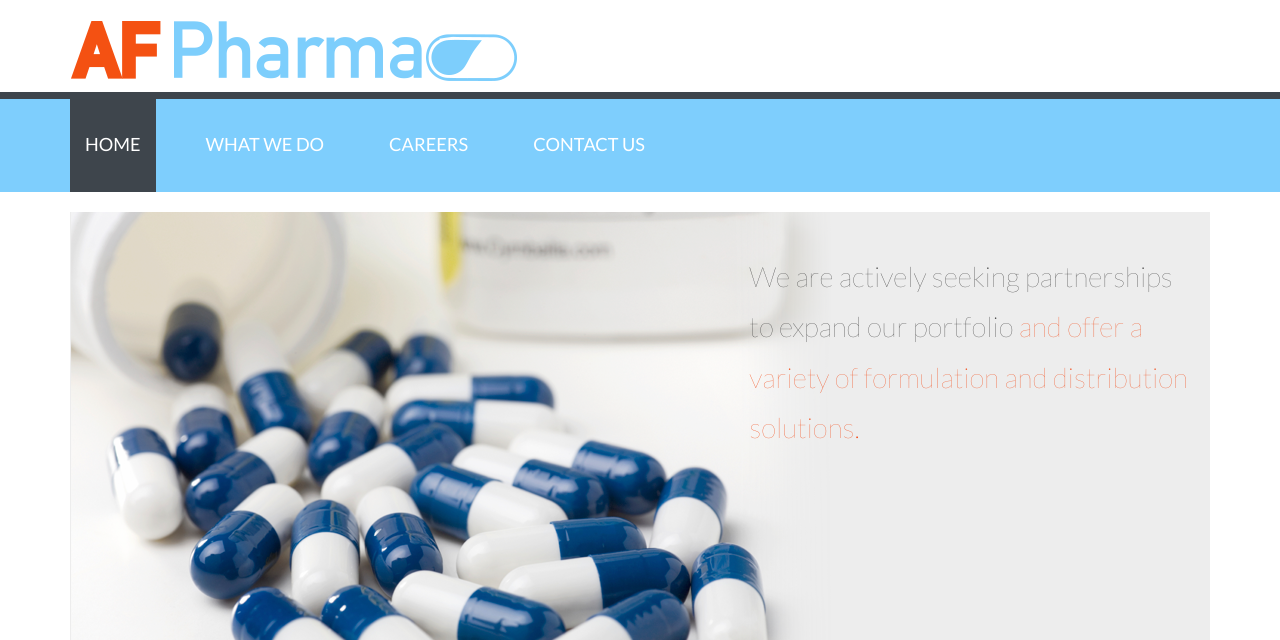
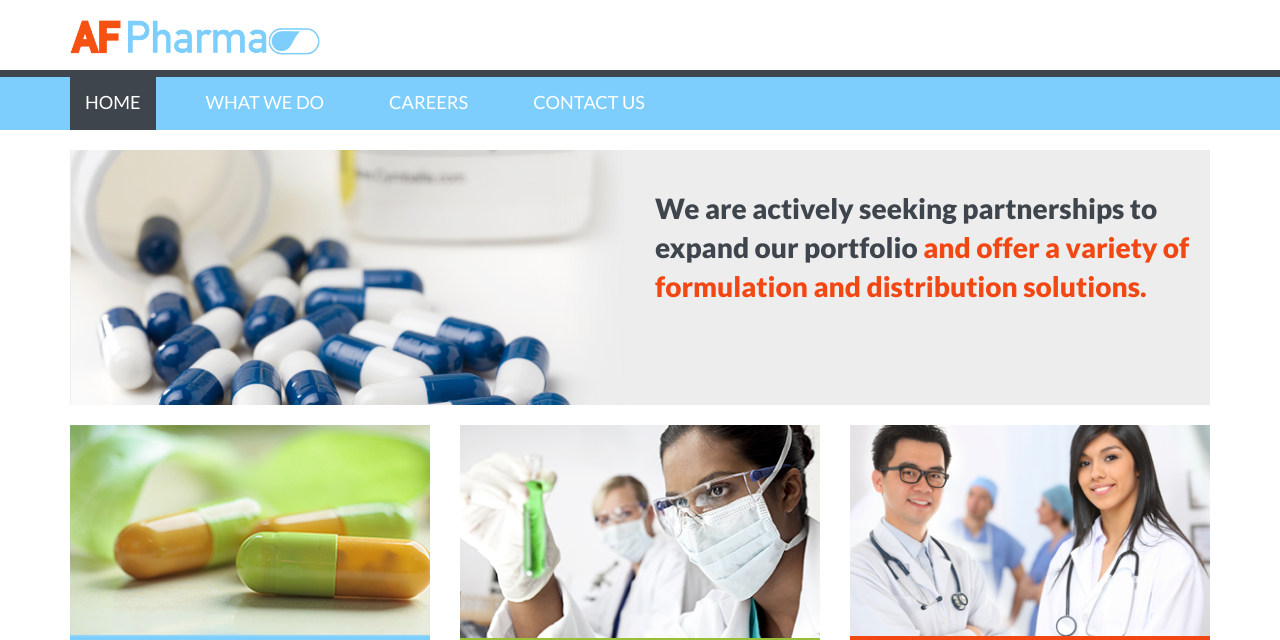
Before and after one commit to hybridanime49/afpharma, a plain HTML site: page index.html in a window 1280 px wide. Shown: the top 640 px of the page. Drawn offline with nearby package versions, Linux system fonts and the light colour scheme.

Commit message:
resizing main image, nav, and logo

```diff
--- a/css/style.css
+++ b/css/style.css
@@ -42,21 +42,21 @@ body{ font-family: 'Lato', Helvetica, Arial, sans-serif;}
 	border-bottom: 0;
 	border-right: 0;
 	border-left:0;
-	height: 100px;
+	height: 60px;
 	text-transform: uppercase;
 	font-weight: 500;
 	font-size: 1.3em;
 }
-.nav{ margin-left: -15px;}
-.nav > li{ margin-right: 35px;}
-.navbar-default .navbar-nav>li>a{ color: #fff; padding-top: 35px;}
+.nav{ margin-left: -15px; }
+.nav > li{ margin-right: 35px; }
+.navbar-default .navbar-nav>li>a{ color: #fff; }
 .navbar-brand, .navbar-nav>li>a{ text-shadow: none;}
 .navbar-default .navbar-nav>.active>a, .navbar-default .navbar-nav>.open>a{
 	background: #3e454c;
 	color: #fff;
 	text-shadow: none;
 	box-shadow: none;
-	height: 93px;
+	height: 53px;
 }
 
 .navbar-default .navbar-nav>.active>a, .navbar-default .navbar-nav>.active>a:focus, .navbar-default .navbar-nav>.active>a:hover{
@@ -72,29 +72,31 @@ h1,h2,h3,h4,h5,h6{
 }
 
 
-section{margin: 0 0 100px 0;}
+section{margin: 0 0 40px 0;}
 section p{ font-size: 1.2em;}
 section h1{ color: #3e454c;}
 
  .logo{
  	display: block;
- 	height: 62px;
- 	width: 448px;
+ 	width: 250px;
  	background: url('../images/logo.png') no-repeat;
  	text-indent: -9999px;
  	background-size: 100%;
  }
 
  .main-heading{
- 	font-weight: 100;
+ 	font-weight: 900;
  	font-size: 2em;
- 	line-height: 1.8em;
+ 	line-height: 1.4em;
+ 	color: #3e454c;
  }
 
  .main-image{
  	background: #ededed url('../images/main-image.png')no-repeat;
  	width: 100%;
- 	height: 431px;
+ 	height: 255px;
+ 	overflow: hidden;
+ 	background-size: 51%;
  }
 
 .block{
--- a/index.html
+++ b/index.html
@@ -65,9 +65,9 @@
 				<div class="col-xs-12">
 					<div class="well img-responsive main-image">
 						<div class="row">
-							<div class="col-md-7">
+							<div class="col-md-6">
 							</div>
-							<div class="col-md-5">
+							<div class="col-md-6">
 								<h3 class="main-heading">We are actively seeking partnerships to expand our portfolio <span class="orange">and offer a variety of formulation and distribution solutions.</span></h3>
 							</div>
 						</div>
@@ -294,10 +294,10 @@
 			});
 
 			$(window).scroll(function(){
-				if($(window).scrollTop() > 350){
+				if($(window).scrollTop() > 50){
 					$('section:not(:first-of-type)').removeClass('offToLeft').addClass('fadeInUp');
 				}
-				if($(window).scrollTop() < 350){
+				if($(window).scrollTop() < 50){
 					$('section:not(:first-of-type)').removeClass('fadeInUp').addClass('offToLeft');
 				}
 			});
```
Also changed, not shown: 3 other files.
